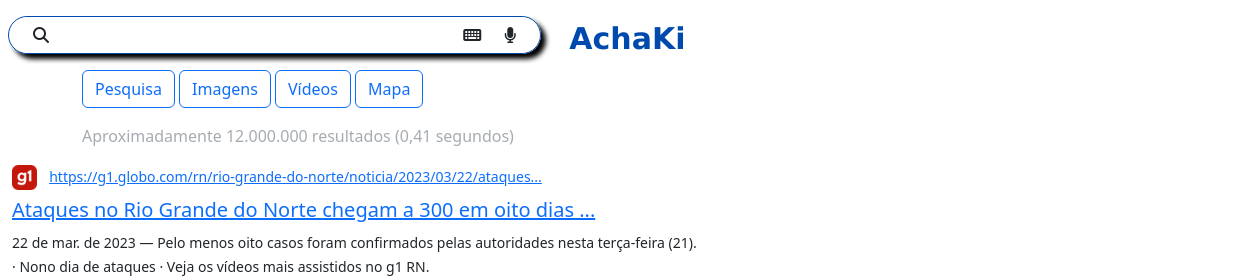
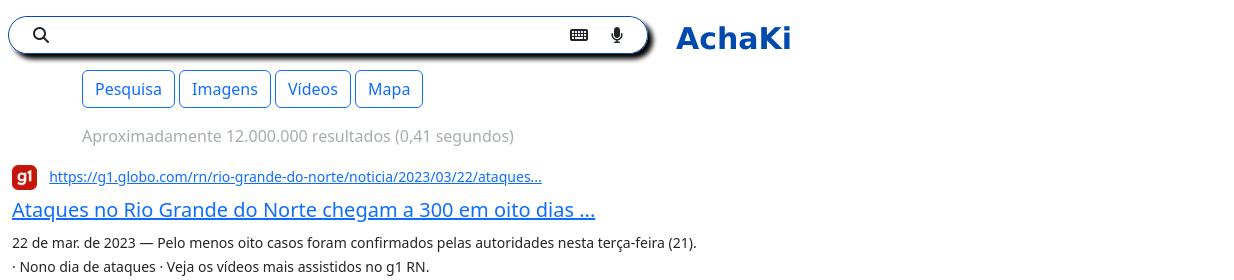
Before and after one commit to gabriel360p/AchaKi, a plain HTML site: page AchaKi/results.html in a window 1280 px wide. Shown: the full height of the page, 0-1234 px from the left. Drawn offline with nearby package versions, Linux system fonts and the light colour scheme.

Commit message:
search bar updates

```diff
--- a/AchaKi/results.html
+++ b/AchaKi/results.html
@@ -2,7 +2,7 @@
 <html lang="en">
 
 <head>
-  <title>Title</title>
+  <title>AchaKi</title>
   <!-- Required meta tags -->
   <meta charset="utf-8">
   <meta name="viewport" content="width=device-width, initial-scale=1, shrink-to-fit=no">
@@ -20,7 +20,7 @@
   <header>
     <div class="container-fluid">
         <div class="row">
-            <div class="col-5 mx-2">
+            <div class="col-6 mx-2">
                 <div class="row mt-3">
                     <div class="input-group mb-3" style="border-radius: 25px; border: solid 1px; border-color: #004AAD; box-shadow: 5px 5px 5px black;">
                       <button class="input-group-text" id="basic-addon1" style="border:none; background-color: white;"><i class="fa-solid fa-magnifying-glass"></i></button>
```
Also changed, not shown: AchaKi/index.html (+1 -1 lines).
